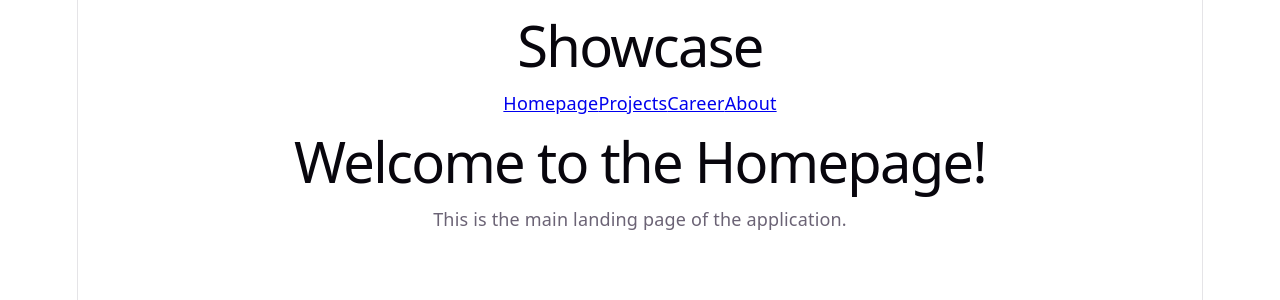
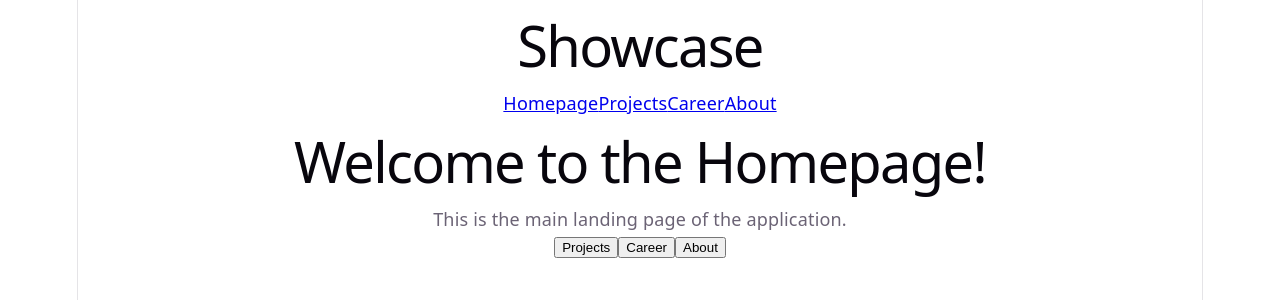
Before and after one commit to samuelip-cpu/Samuel-Web, a React (Vite) app in the folder my-app/: page / in a window 1280 px wide. Shown: the top 300 px of the page. Built offline with nearby package versions, Linux system fonts and the light colour scheme.

Commit message:
useNavigate add + buttons for pages

```diff
--- a/my-app/src/Pages/Homepage.tsx
+++ b/my-app/src/Pages/Homepage.tsx
@@ -1,10 +1,15 @@
-
+import { useNavigate } from "react-router-dom";
 export default function Homepage() {
+  const navigate = useNavigate();
   return (
 
         <div>
           <h1>Welcome to the Homepage!</h1>
           <p>This is the main landing page of the application.</p>
+
+          <button onClick={() => navigate("/Projects")}>Projects</button>
+          <button onClick={() => navigate("/Career")}>Career</button>
+          <button onClick={() => navigate("/About")}>About</button>
         </div>
 
   );
```
